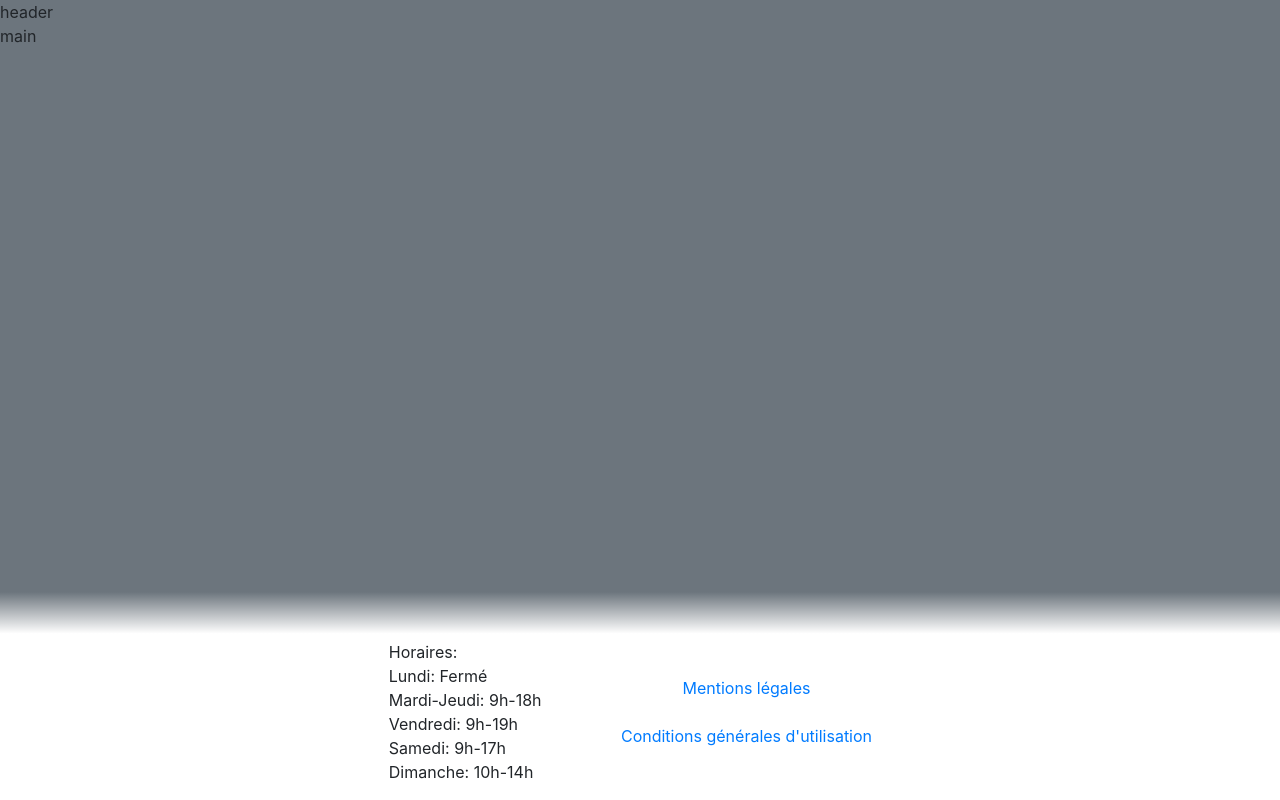
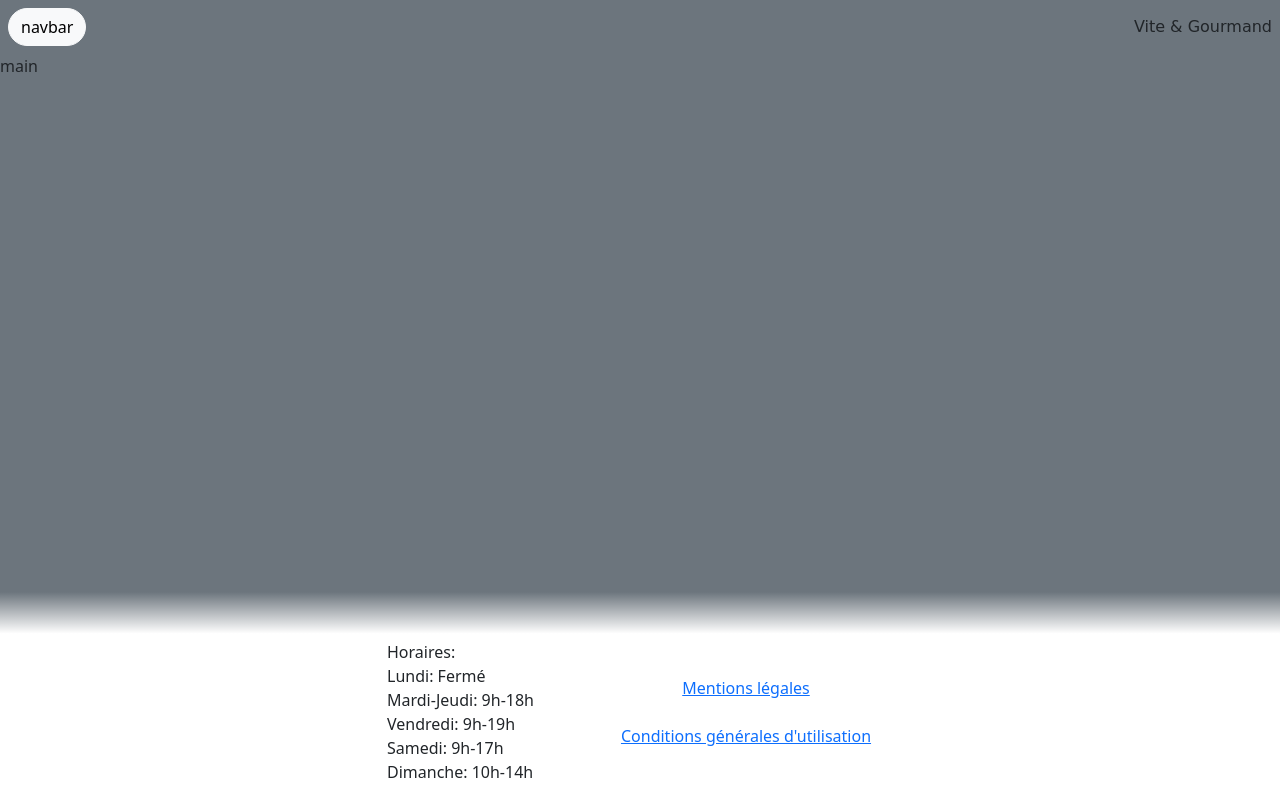
Before and after one commit to Alexandre-Lafont/Vite-et-Gourmand, a PHP site: page / in a window 1280 px wide. Run offline with PHP 8.4, Linux system fonts and the light colour scheme; some libraries are stand-ins or nearby versions.

Commit message:
Ajout du framework Bootstrap en local, MaJ du header avec un bouton navbar et nom du website

```diff
--- a/index.html
+++ b/index.html
@@ -7,7 +7,7 @@
 
     <title>Vite & Gourmand - Accueil</title>
 
-    <link rel="stylesheet" href="https://cdn.jsdelivr.net/npm/bootstrap@4.3.1/dist/css/bootstrap.min.css" integrity="sha384-ggOyR0iXCbMQv3Xipma34MD+dH/1fQ784/j6cY/iJTQUOhcWr7x9JvoRxT2MZw1T" crossorigin="anonymous">
+    <link rel="stylesheet" href="./node_modules/bootstrap/dist/css/bootstrap.min.css">
     <link rel='stylesheet' type='text/css' media='screen' href='style.css'>
 
     <script src='index.js'></script>
@@ -16,8 +16,9 @@
 
 <body class="bg-secondary d-flex flex-column min-vh-100">
 
-    <header>
-        header
+    <header class="d-flex justify-content-between align-items-center m-2">
+        <button type="button" class="btn btn-light rounded-5">navbar</button>
+        <a href="/" class="website-title navbar-brand font">Vite & Gourmand</a>
     </header>
 
     <main class="flex-fill">
--- a/style.css
+++ b/style.css
@@ -7,3 +7,7 @@ p {
 footer {
     background: linear-gradient(to bottom, rgba(255, 255, 255, 0) 0%, rgba(255, 255, 255, 1) 20%) !important;
 }
+
+.website-title {
+    font-family: cursive;
+}
```
